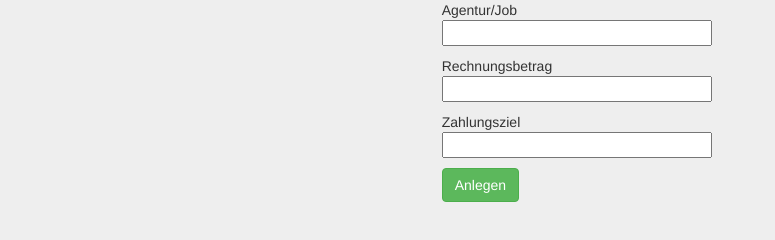
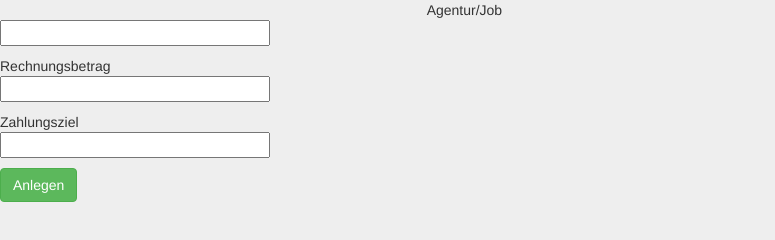
Before and after one commit to sabinez/ermahnung, a plain HTML site: page index.html in a window 1280 px wide. Shown: the whole page, without its empty margins (0-775 px from the left). Drawn offline with nearby package versions, Linux system fonts and the light colour scheme.

Commit message:
add uiaentdiuaen

```diff
--- a/index.html
+++ b/index.html
@@ -14,7 +14,7 @@
   <div class="container-fluid">
     <div class="row">
       <div class="col-md-4"></div>
-      <div class="col-md-4">
+      <div class="pwxwp">
         <form action="input_text.htm">
           <p>Agentur/Job<br><input name="agentur" type="text" size="30" maxlength="30"></p>
           <p>Rechnungsbetrag<br><input name="betrag" type="text" size="30" maxlength="30"></p>
```
